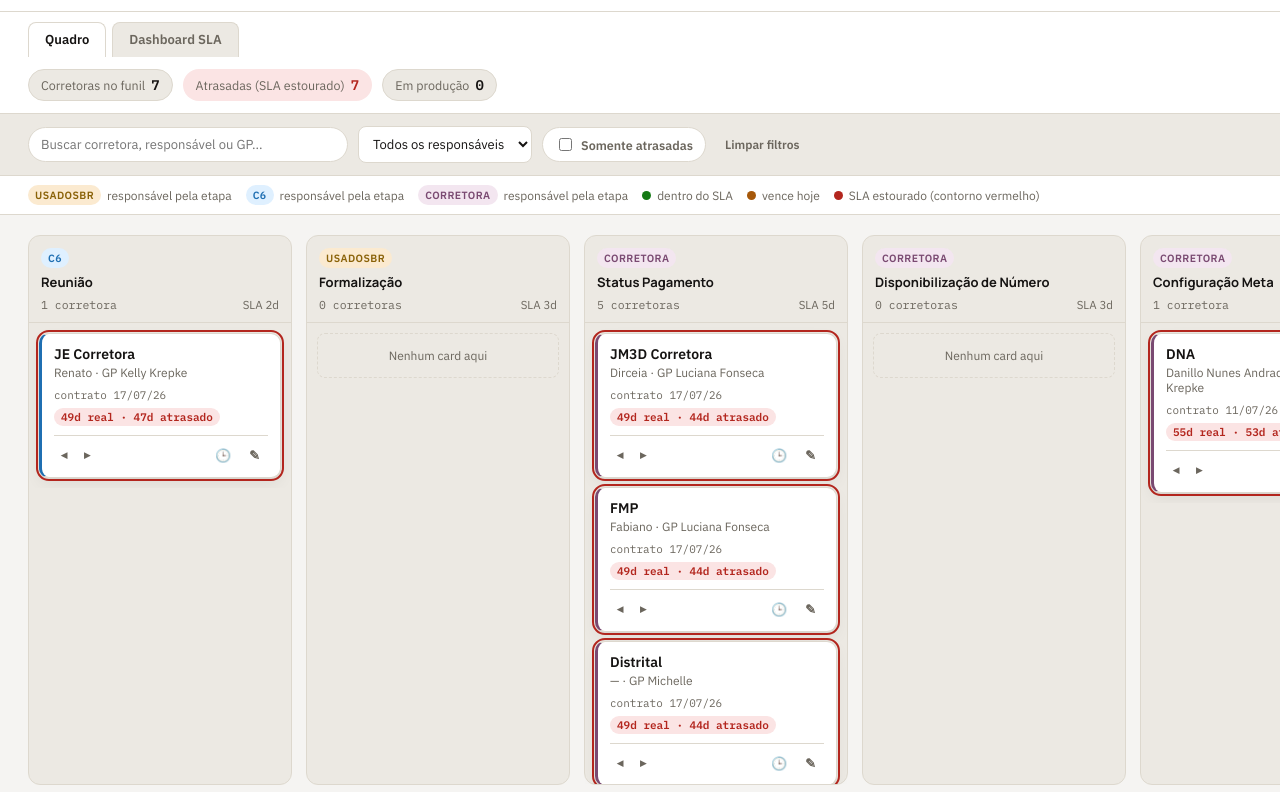
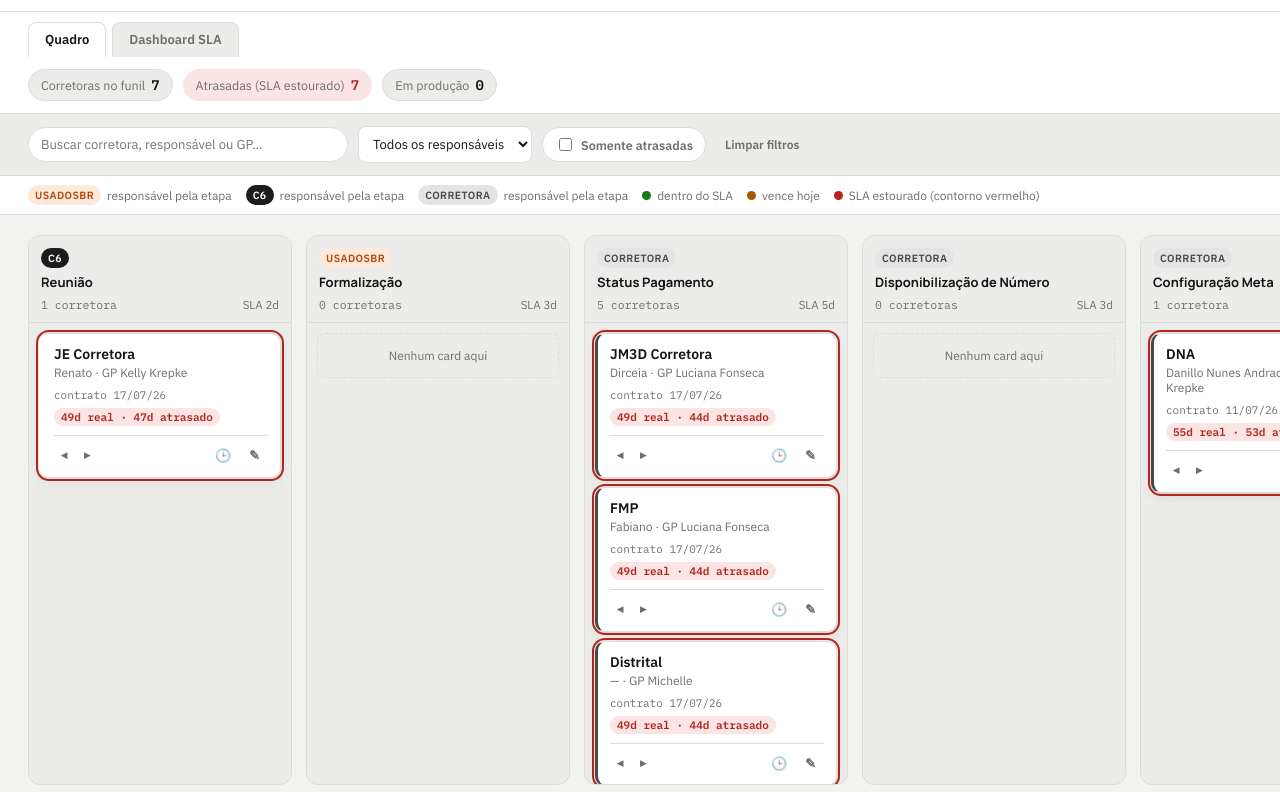
Before and after one commit to danielsilva-bit/jornada_corretor, a plain HTML site: page index.html in a window 1280 px wide. Shown: the part 104-896 px from the top of the page. Drawn offline with Linux system fonts and the light colour scheme.

Commit message:
Paleta preto/cinza/branco/laranja (C6) e campo de observacoes no card

```diff
--- a/index.html
+++ b/index.html
@@ -3,20 +3,20 @@
   @import url('https://fonts.googleapis.com/css2?family=Manrope:wght@700;800&family=IBM+Plex+Sans:wght@400;500;600&family=IBM+Plex+Mono:wght@400;500;600&display=swap');
 
   :root{
-    --bg:#f5f4f2;
+    --bg:#f2f2f1;
     --surface:#ffffff;
-    --surface-2:#ece9e3;
-    --surface-3:#ddd8ce;
-    --border:#ddd8ce;
-    --text:#151312;
-    --text-muted:#6b665d;
+    --surface-2:#ececea;
+    --surface-3:#dcdcda;
+    --border:#dcdcda;
+    --text:#141414;
+    --text-muted:#6e6e6c;
 
-    --accent:#8a6208;
-    --accent-strong:#6b4b05;
-    --accent-soft:#fbead0;
-    --accent-solid:#FFBD4C;
-    --accent-solid-hover:#e8ac3d;
-    --on-accent-solid:#151312;
+    --accent:#b34a0a;
+    --accent-strong:#8a3906;
+    --accent-soft:#ffe9db;
+    --accent-solid:#FF6A13;
+    --accent-solid-hover:#e85e0a;
+    --on-accent-solid:#141414;
 
     --ok:#157a15;
     --ok-soft:#e3f6e3;
@@ -24,17 +24,17 @@
     --warn-soft:#fff1db;
     --danger:#b3261e;
     --danger-soft:#fbe4e4;
-    --chart-tick:#898781;
-    --chart-grid:#e5e2da;
+    --chart-tick:#8f8f8d;
+    --chart-grid:#e2e2e0;
 
-    --owner-usadosbr:#8a6208;
-    --owner-usadosbr-soft:#fbead0;
-    --owner-c6:#1f6fb2;
-    --owner-c6-soft:#dff0ff;
-    --owner-corretora:#7a4a72;
-    --owner-corretora-soft:#f3e6f0;
+    --owner-usadosbr:#b34a0a;
+    --owner-usadosbr-soft:#ffe9db;
+    --owner-c6:#ffffff;
+    --owner-c6-soft:#1c1c1c;
+    --owner-corretora:#4a4a4a;
+    --owner-corretora-soft:#e4e4e4;
 
-    --shadow: 0 1px 2px rgba(21,19,18,.06), 0 6px 16px rgba(21,19,18,.06);
+    --shadow: 0 1px 2px rgba(20,20,20,.06), 0 6px 16px rgba(20,20,20,.06);
     --radius: 10px;
   }
   @media (prefers-color-scheme: dark){
@@ -44,15 +44,15 @@
       --surface-2:#222222;
       --surface-3:#2c2c2c;
       --border:#363636;
-      --text:#f1efeb;
-      --text-muted:#a39d92;
+      --text:#f1f1f1;
+      --text-muted:#a3a3a1;
 
-      --accent:#FFBD4C;
-      --accent-strong:#ffd27a;
-      --accent-soft:#3a2f14;
-      --accent-solid:#FFBD4C;
-      --accent-solid-hover:#ffcb6e;
-      --on-accent-solid:#151312;
+      --accent:#FF6A13;
+      --accent-strong:#ff8a44;
+      --accent-soft:#3a2210;
+      --accent-solid:#FF6A13;
+      --accent-solid-hover:#ff8a44;
+      --on-accent-solid:#141414;
 
       --ok:#4ade80;
       --ok-soft:#123a1c;
@@ -60,15 +60,15 @@
       --warn-soft:#3a2c0c;
       --danger:#f87171;
       --danger-soft:#3a1616;
-      --chart-tick:#a39d92;
+      --chart-tick:#a3a3a1;
       --chart-grid:#333333;
 
-      --owner-usadosbr:#FFBD4C;
-      --owner-usadosbr-soft:#3a2f14;
-      --owner-c6:#6db8ff;
-      --owner-c6-soft:#16283a;
-      --owner-corretora:#d9a8cf;
-      --owner-corretora-soft:#332230;
+      --owner-usadosbr:#ff8a44;
+      --owner-usadosbr-soft:#3a2210;
+      --owner-c6:#ffffff;
+      --owner-c6-soft:#1c1c1c;
+      --owner-corretora:#d4d4d4;
+      --owner-corretora-soft:#333333;
 
       --shadow: 0 1px 2px rgba(0,0,0,.4), 0 8px 20px rgba(0,0,0,.4);
     }
@@ -79,29 +79,31 @@
     --surface-2:#222222;
     --surface-3:#2c2c2c;
     --border:#363636;
-    --text:#f1efeb;
-    --text-muted:#a39d92;
+    --text:#f1f1f1;
+    --text-muted:#a3a3a1;
 
-    --accent:#FFBD4C;
-    --accent-strong:#ffd27a;
-    --accent-soft:#3a2f14;
-    --accent-solid:#FFBD4C;
-    --accent-solid-hover:#ffcb6e;
-    --on-accent-solid:#151312;
+    --accent:#FF6A13;
+    --accent-strong:#ff8a44;
+    --accent-soft:#3a2210;
+    --accent-solid:#FF6A13;
+    --accent-solid-hover:#ff8a44;
+    --on-accent-solid:#141414;
 
-    --ok:#4fbf82;
-    --ok-soft:#173726;
-    --warn:#e08a4f;
-    --warn-soft:#3a2814;
-    --danger:#e2685b;
-    --danger-soft:#3a1e1a;
+    --ok:#4ade80;
+    --ok-soft:#123a1c;
+    --warn:#fbbf24;
+    --warn-soft:#3a2c0c;
+    --danger:#f87171;
+    --danger-soft:#3a1616;
+    --chart-tick:#a3a3a1;
+    --chart-grid:#333333;
 
-    --owner-usadosbr:#FFBD4C;
-    --owner-usadosbr-soft:#3a2f14;
-    --owner-c6:#6db8ff;
-    --owner-c6-soft:#16283a;
-    --owner-corretora:#d9a8cf;
-    --owner-corretora-soft:#332230;
+    --owner-usadosbr:#ff8a44;
+    --owner-usadosbr-soft:#3a2210;
+    --owner-c6:#ffffff;
+    --owner-c6-soft:#1c1c1c;
+    --owner-corretora:#d4d4d4;
+    --owner-corretora-soft:#333333;
 
     --shadow: 0 1px 2px rgba(0,0,0,.4), 0 8px 20px rgba(0,0,0,.4);
   }
@@ -249,6 +251,11 @@
   .card.overdue{outline:2px solid var(--danger); outline-offset:1px;}
   .card .name{font-weight:700; font-size:14px; margin-bottom:2px; text-wrap:balance;}
   .card .resp{font-size:12px; color:var(--text-muted); margin-bottom:8px;}
+  .card .obs{
+    font-size:11.5px; color:var(--text-muted); margin:2px 0 8px; padding:6px 8px;
+    background:var(--surface-2); border-left:2px solid var(--border); border-radius:4px;
+    line-height:1.4; overflow-wrap:anywhere; cursor:help;
+  }
   .card .row2{display:flex; align-items:center; justify-content:space-between; gap:6px; flex-wrap:wrap;}
   .card .date{font-size:11px; color:var(--text-muted);}
   .sla-chip{
@@ -280,10 +287,11 @@
   .modal-body{padding:16px 18px; display:flex; flex-direction:column; gap:12px;}
   .field{display:flex; flex-direction:column; gap:5px;}
   .field label{font-size:12px; font-weight:600; color:var(--text-muted);}
-  .field input, .field select{
+  .field input, .field select, .field textarea{
     font-family:inherit; font-size:13.5px; padding:8px 10px; border-radius:8px;
     border:1px solid var(--border); background:var(--surface); color:var(--text);
   }
+  .field textarea{resize:vertical; min-height:64px; line-height:1.4;}
   .modal-foot{display:flex; justify-content:space-between; align-items:center; gap:8px; padding:14px 18px 18px;}
   .sla-table{display:flex; flex-direction:column; gap:8px;}
   .sla-row{display:flex; align-items:center; gap:10px;}
@@ -387,6 +395,7 @@
       <div class="field"><label>Gerente de parceria (Usadosbr/C6)</label><input id="f-gp" placeholder="Ex: Luciana Fonseca"></div>
       <div class="field"><label>Data de contratação</label><input id="f-data" type="date"></div>
       <div class="field"><label>Etapa atual</label><select id="f-stage"></select></div>
+      <div class="field"><label>Observações</label><textarea id="f-obs" placeholder="Anotações livres sobre esta corretora..."></textarea></div>
     </div>
     <div class="modal-foot">
       <button class="danger-text" id="btn-delete-card" hidden>Excluir card</button>
@@ -711,9 +720,11 @@
         el.draggable = true;
         el.dataset.cardId = card.id;
         el.dataset.owner = stage.owner;
+        var obsPreview = card.obs ? (card.obs.length > 90 ? card.obs.slice(0,90) + "…" : card.obs) : "";
         el.innerHTML =
           '<div class="name">' + escapeHtml(card.corretora) + '</div>' +
           '<div class="resp">' + escapeHtml(card.resp || "—") + (card.gp ? ' · GP ' + escapeHtml(card.gp) : '') + '</div>' +
+          (obsPreview ? '<div class="obs" title="' + escapeHtml(card.obs) + '">' + escapeHtml(obsPreview) + '</div>' : '') +
           '<div class="row2"><span class="date mono">contrato ' + fmtDate(card.dataContratacao) + '</span><span class="sla-chip ' + chipClass + '">' + chipText + '</span></div>' +
           '<div class="card-actions">' +
             '<div class="step-btns"></div>' +
@@ -800,6 +811,7 @@
       document.getElementById("f-gp").value = card.gp || "";
       document.getElementById("f-data").value = card.dataContratacao;
       stageSelect.value = card.stageId;
+      document.getElementById("f-obs").value = card.obs || "";
       document.getElementById("btn-delete-card").hidden = false;
     } else {
       document.getElementById("card-modal-title").textContent = "Nova corretora";
@@ -808,6 +820,7 @@
       document.getElementById("f-gp").value = "";
       document.getElementById("f-data").value = todayISO();
       stageSelect.value = state.stages[0].id;
+      document.getElementById("f-obs").value = "";
       document.getElementById("btn-delete-card").hidden = true;
     }
     overlayCard.hidden = false;
@@ -820,12 +833,14 @@
     var stageId = document.getElementById("f-stage").value;
     var dataC = document.getElementById("f-data").value || todayISO();
 
+    var obsVal = document.getElementById("f-obs").value.trim();
     if(editingCardId){
       var card = state.cards.find(function(c){return c.id===editingCardId;});
       card.corretora = name;
       card.resp = document.getElementById("f-resp").value.trim();
       card.gp = document.getElementById("f-gp").value.trim();
       card.dataContratacao = dataC;
+      card.obs = obsVal;
       if(card.stageId !== stageId){
         moveCard(card.id, stageId);
       }
@@ -836,6 +851,7 @@
         resp: document.getElementById("f-resp").value.trim(),
         gp: document.getElementById("f-gp").value.trim(),
         dataContratacao: dataC,
+        obs: obsVal,
         stageId: stageId,
         history: [{stageId: stageId, enteredAt: dataC, exitedAt: null}]
       });
@@ -982,7 +998,7 @@
   }
   function buildCSV(){
     var today = new Date(); today.setHours(0,0,0,0);
-    var rows = [["Corretora","Responsável","Gerente de Parceria","Data de Contratação","Etapa","Responsável pela Etapa","Data de Entrada","Data de Saída","Dias Reais","SLA Ideal (dias)","Status"]];
+    var rows = [["Corretora","Responsável","Gerente de Parceria","Data de Contratação","Observações","Etapa","Responsável pela Etapa","Data de Entrada","Data de Saída","Dias Reais","SLA Ideal (dias)","Status"]];
     state.cards.forEach(function(card){
       card.history.forEach(function(h){
         var stage = stageById(h.stageId);
@@ -990,7 +1006,7 @@
         var real = daysBetween(h.enteredAt, endRef);
         var st = statusFor(stage, real, h.exitedAt);
         rows.push([
-          card.corretora, card.resp || "", card.gp || "", fmtDate(card.dataContratacao),
+          card.corretora, card.resp || "", card.gp || "", fmtDate(card.dataContratacao), card.obs || "",
           stage ? stage.name : h.stageId, stage ? stage.owner : "",
           fmtDate(h.enteredAt), h.exitedAt ? fmtDate(h.exitedAt) : "Em andamento",
           String(real), (stage && stage.sla>0) ? String(stage.sla) : "—", st.text
```
